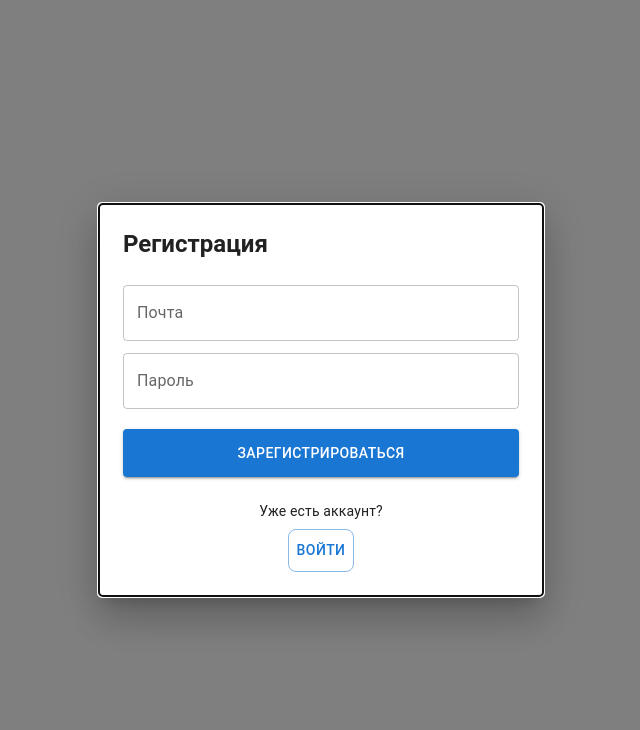
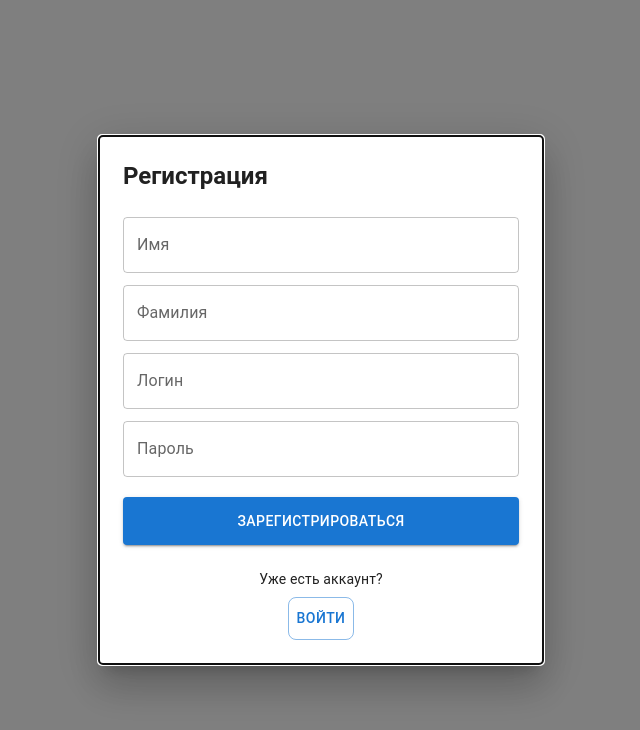
Before and after one commit to liwiggwp/esoft-todo-list, a React (Create React App) app in the folder frontend/: page /auth/register in a window 1280 px wide. Shown: the top 730 px of the page, without its empty margins (319-959 px from the left). Built offline with nearby package versions, Linux system fonts and the light colour scheme; no server answers.

Commit message:
add statuses for method register on server. update 'RegisterForm' connected api. add handle error and redirect on login page after success registration

```diff
--- a/frontend/src/Components/auth/LoginForm.js
+++ b/frontend/src/Components/auth/LoginForm.js
@@ -28,7 +28,7 @@ export default function LoginForm() {
         setError(response.data.message);
       }
     } catch (err) {
-      setError("Неверное имя пользователя или пароль");
+      console.log(err);
     }
   };
 
@@ -43,7 +43,7 @@ export default function LoginForm() {
         <Box mt={2} component="form" onSubmit={handleLogin}>
           <TextField
             fullWidth
-            label="Почта"
+            label="Логин"
             variant="outlined"
             margin="dense"
             value={username}
--- a/frontend/src/Components/auth/RegisterForm.js
+++ b/frontend/src/Components/auth/RegisterForm.js
@@ -8,14 +8,30 @@ import {
   Button,
   Typography,
 } from "@mui/material";
+import Api from "../../Services/ApiServices";
 
 export default function RegisterForm() {
   const navigate = useNavigate();
+  const { register } = Api();
+  const [firstName, setFirstName] = useState("");
+  const [lastName, setLastName] = useState("");
   const [username, setUsername] = useState("");
   const [password, setPassword] = useState("");
+  const [error, setError] = useState(null);
 
   const handleRegister = async (event) => {
     event.preventDefault();
+    setError(null);
+    try {
+      const response = await register(username, password, firstName, lastName);
+      if (response.status === 200) {
+        navigate("/auth/login");
+      } else {
+        setError(response.data.message);
+      }
+    } catch (err) {
+      console.log(err);
+    }
   };
 
   return (
@@ -29,7 +45,25 @@ export default function RegisterForm() {
         <Box mt={2} component="form" onSubmit={handleRegister}>
           <TextField
             fullWidth
-            label="Почта"
+            label="Имя"
+            variant="outlined"
+            margin="dense"
+            value={firstName}
+            onChange={(e) => setFirstName(e.target.value)}
+            autoComplete="firstName"
+          />
+          <TextField
+            fullWidth
+            label="Фамилия"
+            variant="outlined"
+            margin="dense"
+            value={lastName}
+            onChange={(e) => setLastName(e.target.value)}
+            autoComplete="lastName"
+          />
+          <TextField
+            fullWidth
+            label="Логин"
             variant="outlined"
             margin="dense"
             value={username}
@@ -46,6 +80,11 @@ export default function RegisterForm() {
             onChange={(e) => setPassword(e.target.value)}
             autoComplete="new-password"
           />
+          {error && (
+            <Typography color="error" variant="body2" sx={{ mt: 1 }}>
+              {error}
+            </Typography>
+          )}
           <Button
             fullWidth
             variant="contained"
--- a/frontend/src/Services/ApiServices.js
+++ b/frontend/src/Services/ApiServices.js
@@ -58,9 +58,9 @@ export default function ApiServices() {
     }
   };
 
-  const register = async (username, password) => {
+  const register = async (username, password, first_name, last_name) => {
     try {
-      const response = await post("/auth/register", { username, password });
+      const response = await post("/auth/register", { username, password, first_name, last_name });
       return response;
     } catch (error) {
       console.error(error);
```
Also changed, not shown: 1 other file (tests, documents, lock files or other folders).
